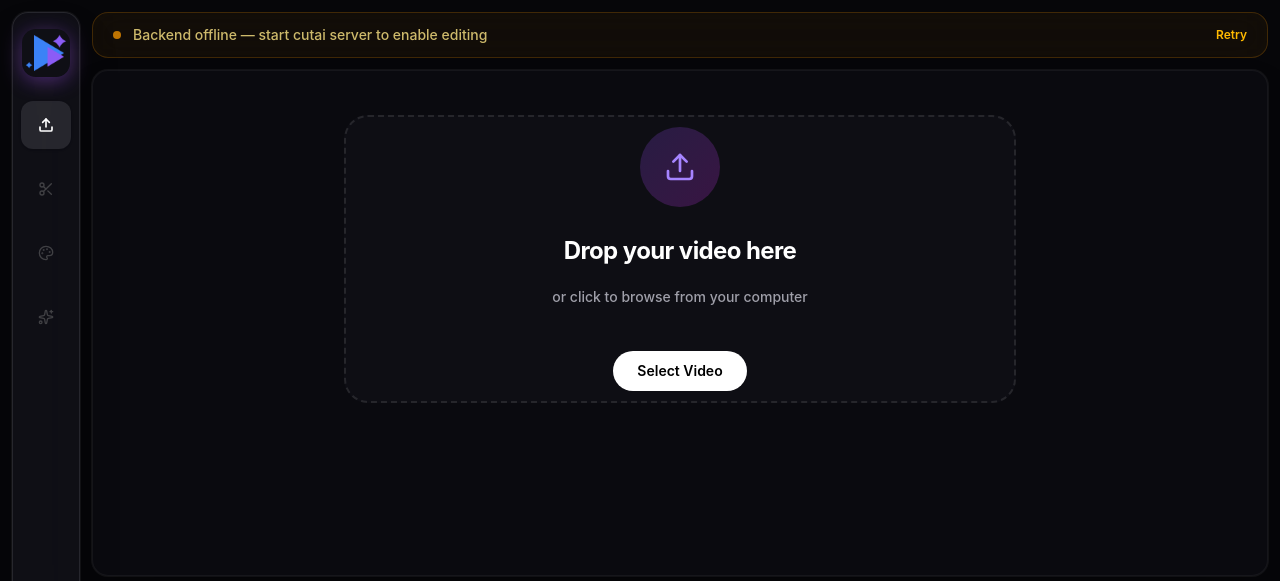
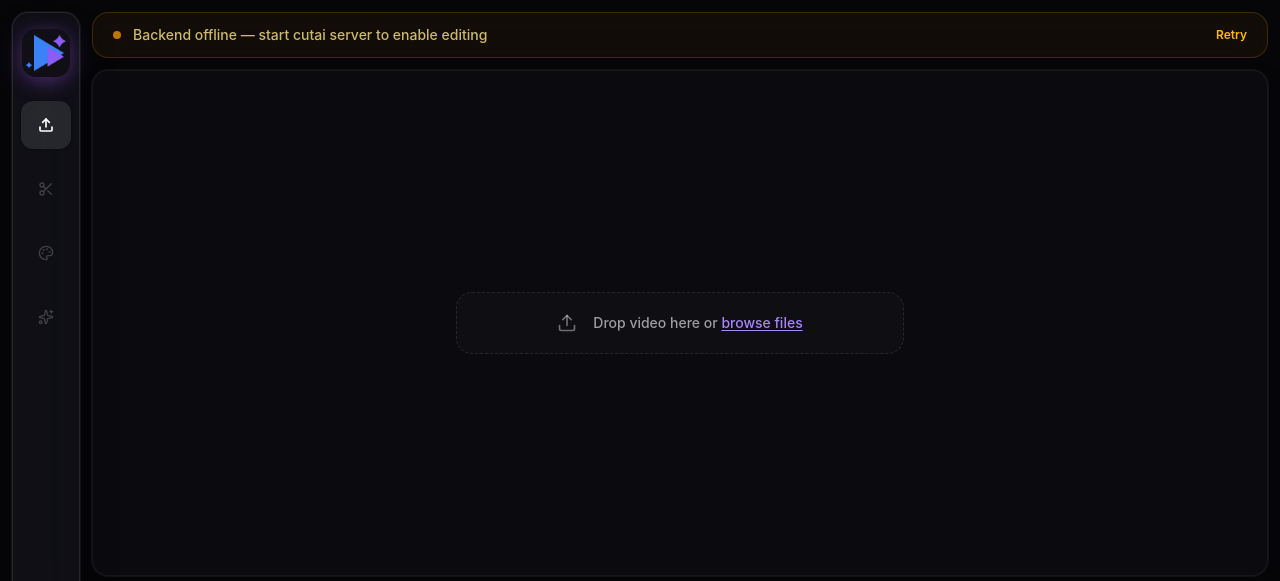
Before and after one commit to mindsurf0176-ui/cutai, a React (Vite) app in the folder desktop/: page / in a window 1280 px wide. Shown: the top 581 px of the page. Built offline with nearby package versions, Linux system fonts and the light colour scheme; no server answers; the HTML template or start-up script is replaced by a standard one.

Commit message:
feat: hero-first UX - AI command bar is the star, dropzone is secondary

```diff
--- a/desktop/src/components/DropZone.tsx
+++ b/desktop/src/components/DropZone.tsx
@@ -85,19 +85,19 @@ export default function DropZone() {
   // Backend check removed - show upload UI always
 
   return (
-    <div className="flex flex-col items-center justify-center gap-6 pb-32 w-full">
+    <div className="flex flex-col items-center gap-4 w-full px-8">
       <div
         onClick={handleClick}
         onDragOver={handleDragOver}
         onDragLeave={handleDragLeave}
         onDrop={handleDrop}
         className={`
-          relative flex flex-col items-center justify-center w-full max-w-2xl aspect-[21/9]
-          rounded-3xl border-2 border-dashed cursor-pointer
-          transition-all duration-500 ease-out overflow-hidden group
+          flex items-center justify-center gap-4 w-full max-w-md
+          rounded-2xl border border-dashed cursor-pointer px-8 py-5
+          transition-all duration-300 ease-out group
           ${dragging
-            ? 'border-violet-500 bg-violet-500/10 scale-[1.02] shadow-[0_0_50px_rgba(168,85,247,0.2)]'
-            : 'border-white/10 bg-[#12121A]/50 hover:border-violet-500/50 hover:bg-[#12121A] hover:shadow-[0_20px_60px_-15px_rgba(0,0,0,0.5)]'
+            ? 'border-violet-500 bg-violet-500/10'
+            : 'border-white/10 bg-white/[0.02] hover:border-white/20 hover:bg-white/[0.04]'
           }
         `}
       >
@@ -134,11 +134,11 @@ export default function DropZone() {
             </p>
           </div>
         ) : (
-          <div className="flex flex-col items-center gap-3">
-            <div className="w-20 h-20 mb-4 rounded-full bg-gradient-to-br from-violet-500/20 to-fuchsia-500/20 flex items-center justify-center group-hover:scale-110 transition-transform duration-500"><Upload size={32} className="text-violet-400" /></div>
-            <p className="text-2xl font-bold text-white tracking-tight">Drop your video here</p>
-            <p className="text-sm text-zinc-400 mt-2 font-medium">or click to browse from your computer</p>
-            <div className="mt-8 px-6 py-2.5 rounded-full bg-white text-black font-semibold text-sm hover:scale-105 active:scale-95 transition-all cursor-pointer">Select Video</div>
+          <div className="flex items-center gap-4">
+            <Upload size={20} className="text-white/40 group-hover:text-violet-400 transition-colors flex-shrink-0" />
+            <div>
+              <p className="text-sm font-medium text-white/60 group-hover:text-white/80 transition-colors">Drop video here or <span className="text-violet-400 underline underline-offset-2">browse files</span></p>
+            </div>
           </div>
         )}
       </div>
```
